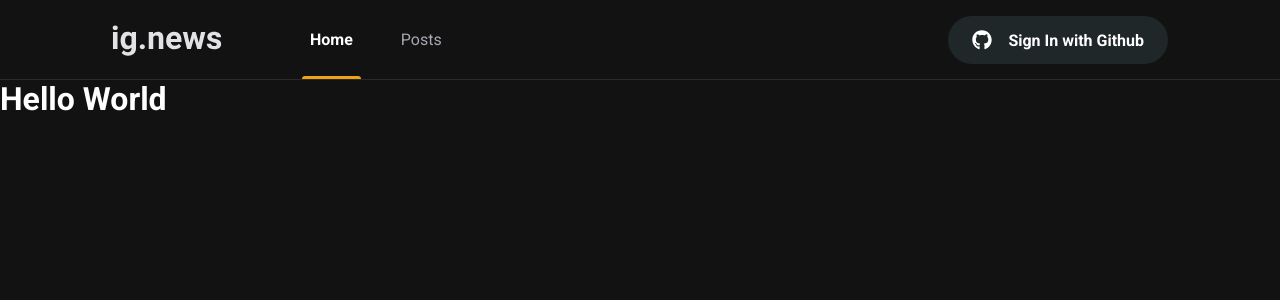
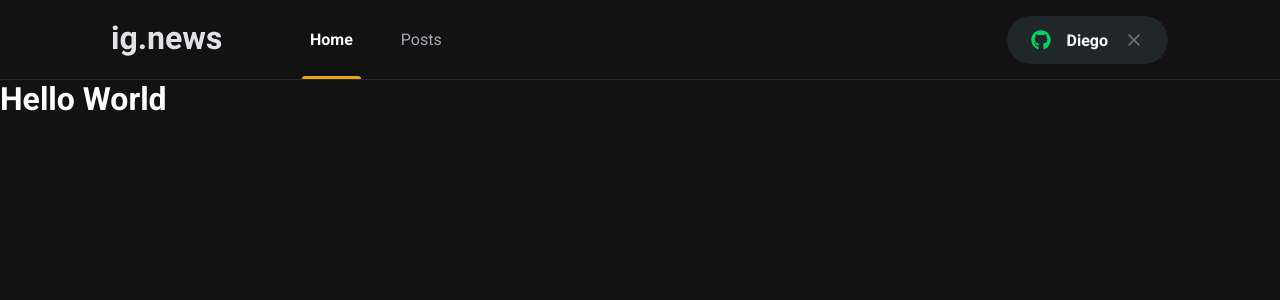
Before and after one commit to Gabriel0109/RocketSeatCourse, a Next.js app in the folder ignite/React/chapter_III/ignews/: page / in a window 1280 px wide. Shown: the top 300 px of the page. Built offline with nearby package versions, Linux system fonts and the light colour scheme.

Commit message:
btn login finished

```diff
--- a/ignite/React/chapter_III/ignews/src/components/SignInButton/index.tsx
+++ b/ignite/React/chapter_III/ignews/src/components/SignInButton/index.tsx
@@ -1,14 +1,25 @@
 import {FaGithub} from 'react-icons/fa'
+import {FiX } from 'react-icons/fi'
 import styles from './styles.module.scss'
 
 export function SignInButton(){
-    return (
+
+    const isUserLoggedIn = true;
+
+    return isUserLoggedIn ? (
 
    <button type="button"
            className={styles.signInButton}>
-       <FaGithub/>
-       Sign In with Github
+       <FaGithub color="#04d361"/>
+      Diego
+        <FiX color="#737380" className={styles.closeIcon}  />
+   </button>
+    ) : (
+            <button type="button"
+                className={styles.signInButton}>
+                <FaGithub color="#eba417" />
+                Sign In with Github
 
-   </button>
+            </button>
     )
 }
```
